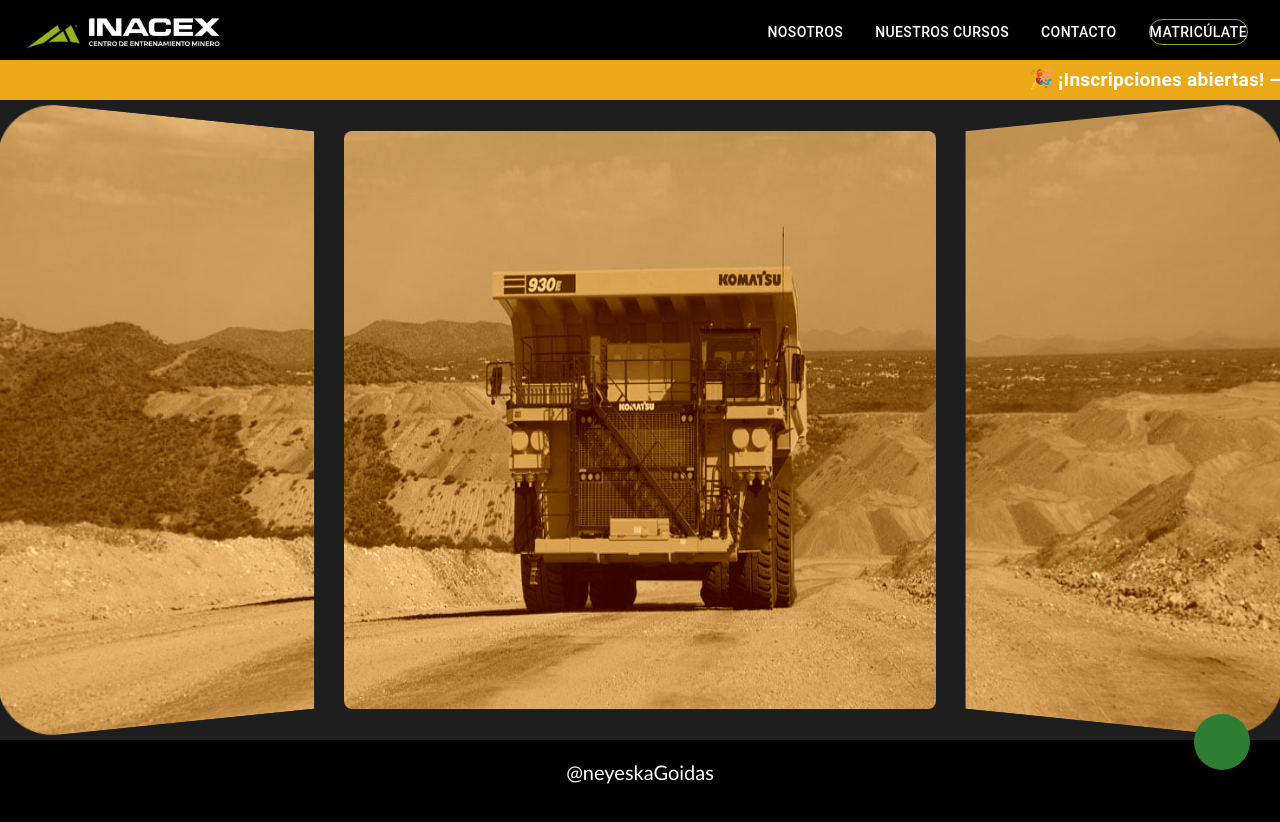
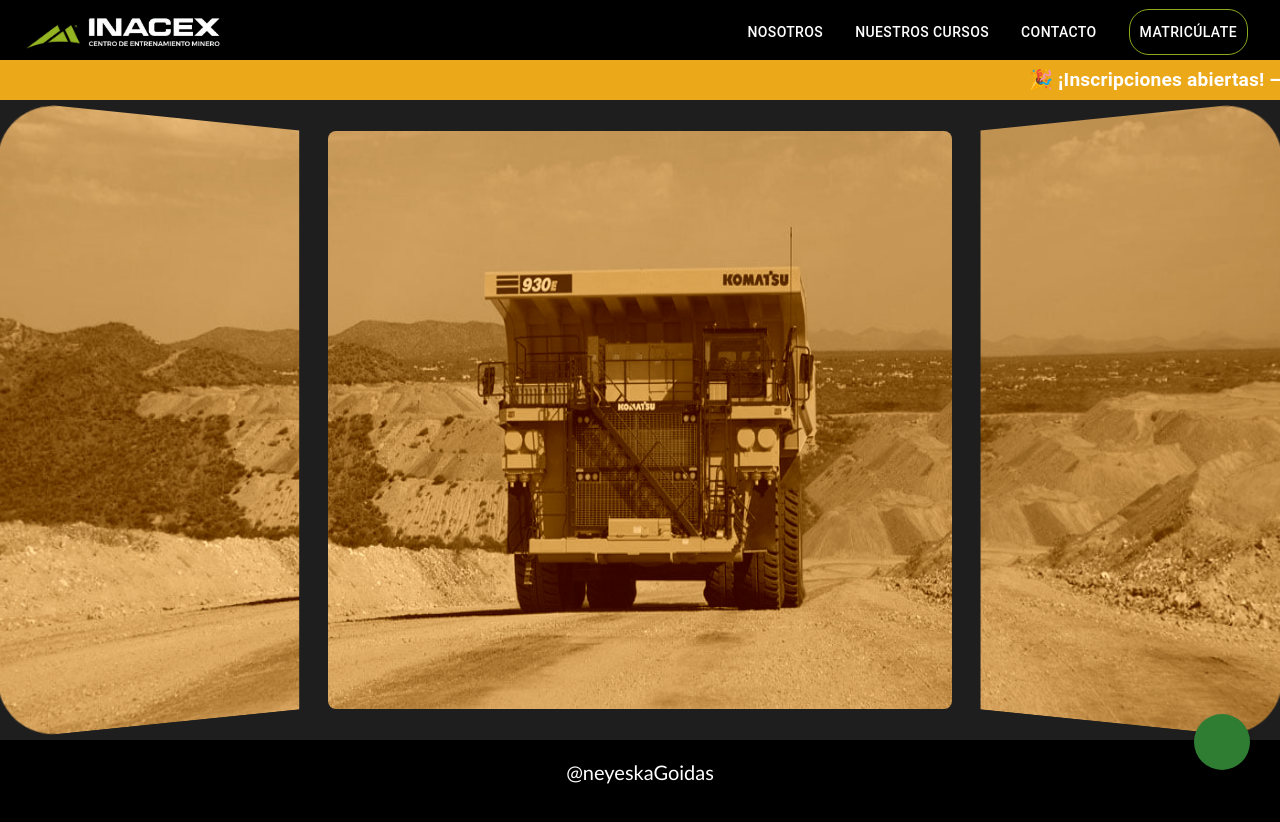
Before and after one commit to NeyeskaMedina/Inacex, a React (Vite) app in the folder client/: page /cabina in a window 1280 px wide. Shown: the top 822 px of the page. Built offline with nearby package versions, Linux system fonts and the light colour scheme; some icons are missing.

Commit message:
Modificando cabina para moviles y añadiendo padding al matriculate

```diff
--- a/client/src/components/Cabina/ParabrisasCabina.jsx
+++ b/client/src/components/Cabina/ParabrisasCabina.jsx
@@ -8,7 +8,7 @@
         flexDirection: 'row',
         gap: 2,
         width: '100%',
-        height: {xs: '60vh', md: '80vh'},
+        height: {xs: '90vh', md: '80vh'},
         p: '16px 0 16px 0',
         backgroundColor: '#1e1e1e',
       }}
@@ -17,15 +17,15 @@
       <Box
         sx={{
           flex: 1,
-          p: 2,
+        //   p: 2,
           backgroundImage: `url(${image})`,
           backgroundSize: '350% 100%',
           backgroundPosition: 'left center',
           backgroundRepeat: 'no-repeat',
-          backdropFilter: 'blur(4px)',
+        //   backdropFilter: 'blur(4px)',
           transform: 'perspective(800px) rotateY(15deg)',
         //   transformOrigin: 'right center',
-          clipPath: 'polygon(0 0, 100% 0%, 100% 100%, 0% 100%)',
+          clipPath: { xs: 'polygon(5% 5%, 100% 0%, 100% 100%, 5% 95%)',md: 'polygon(0% 0%, 100% 0%, 100% 100%, 0% 100%)' },
           borderRadius: '60px 0 0 60px',
           overflow: 'hidden'
         }}
@@ -34,7 +34,7 @@
       {/* Parabrisas Central */}
       <Box
         sx={{
-          flex: 2,
+          flex: {xs: 4, md: 2},
           p: 0,
           backgroundImage: `url(${image})`,
           backgroundSize: {xs: '250% 100%', md: '150% 110%'},
@@ -42,7 +42,7 @@
           backgroundRepeat: 'no-repeat',
         //   backdropFilter: 'blur(2px)',
           borderRadius: 2,
-          height: {xs: '98%' , md: '95%'},
+          height: {xs: '99%' , md: '95%'},
           alignSelf: 'center',
           overflow: 'hidden',
         }}
@@ -60,7 +60,7 @@
       <Box
         sx={{
           flex: 1,
-          p: 2,
+        //   p: 2,
           backgroundImage: `url(${image})`,
           backgroundSize: '350% 100%',
           backgroundPosition: 'right center',
@@ -68,7 +68,7 @@
         //   backdropFilter: 'blur(4px)',
           transform: 'perspective(800px) rotateY(-15deg)',
         //   transformOrigin: 'left center',
-          clipPath: 'polygon(0 0%, 100% 0, 100% 100%, 0% 100%)',
+          clipPath: {xs: 'polygon(0 0%, 95% 5%, 100% 95%, 5% 100%)', md: 'polygon(0 0%, 100% 0, 100% 100%, 0% 100%)'},
           borderRadius: '0 60px 60px 0',
           overflow: 'hidden',
         }}
--- a/client/src/components/Navbar/NavbarInacex.jsx
+++ b/client/src/components/Navbar/NavbarInacex.jsx
@@ -28,7 +28,7 @@
       <Button className={'btnNav'} onClick={onClick} color="inherit" fullWidth={fullWidth}>Nosotros</Button>
       <Button className={'btnNav'} onClick={onClick} color="inherit" fullWidth={fullWidth}>Nuestros cursos</Button>
       <Button className={'btnNav'} onClick={onClick} color="inherit" fullWidth={fullWidth}>Contacto</Button>
-      <Button onClick={onClick} color="inherit" fullWidth={fullWidth}> <span className='btnMat' style={{border: '1px solid var(--verde-inacex)', borderRadius: '20px'}}>Matricúlate</span></Button>
+      <Button onClick={onClick} color="inherit" fullWidth={fullWidth}> <span className='btnMat' style={{border: '1px solid var(--verde-inacex)', borderRadius: '20px', padding: '10px'}}>Matricúlate</span></Button>
     </>
   );
 
```
